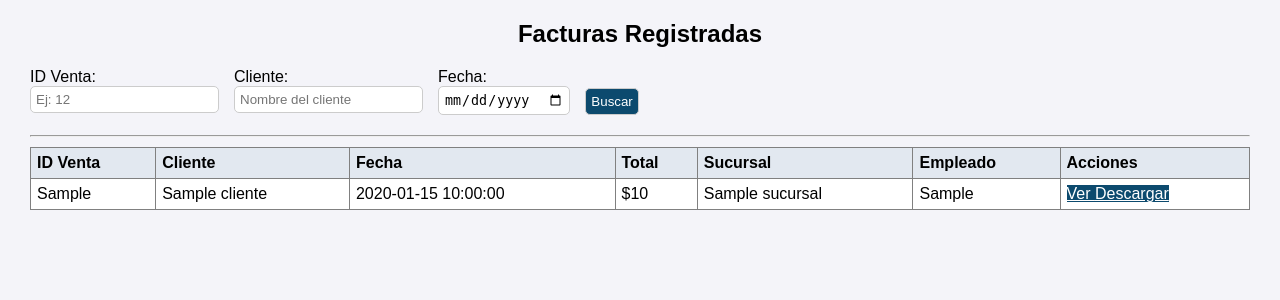
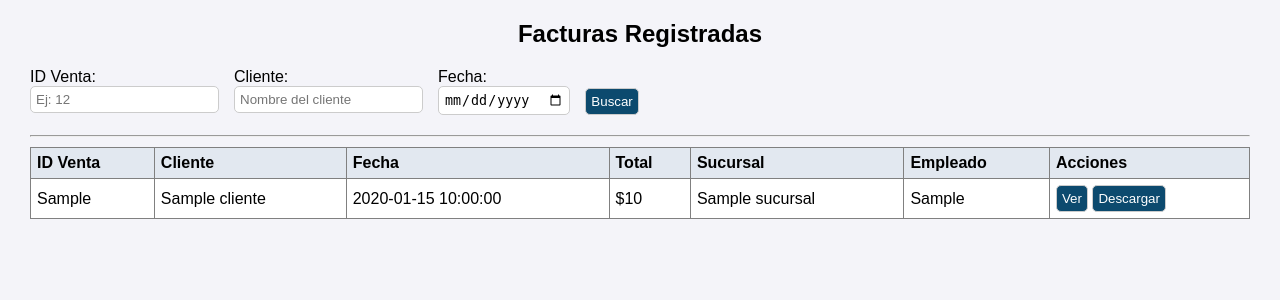
Before and after one commit to JuanSebastianTorres/SupermercadosApp, a Flask app: template templates/facturas.html in a window 1280 px wide. Shown: the part 130-430 px from the top of the page. Run offline with Flask 3, Linux system fonts and the light colour scheme; the template is opened without the code that fills it: most values are stand-ins (such as "Sample title", 1, 10 or a date in 2020); some libraries are stand-ins or nearby versions.

Commit message:
cambios facturas 7

```diff
--- a/templates/factura_detalle.html
+++ b/templates/factura_detalle.html
@@ -42,10 +42,10 @@
 </div>
 
 <div style="text-align:center; margin-top:20px;">
-  <a href="{{ url_for('facturas.descargar_factura', idVenta=factura.idVenta) }}"
+  <button href="{{ url_for('facturas.descargar_factura', idVenta=factura.idVenta) }}"
      class="btn btn-descargar">
      Descargar PDF
-  </a>
+  </button>
 </div>
 
 {% endblock %}
--- a/templates/facturas.html
+++ b/templates/facturas.html
@@ -67,13 +67,13 @@
       <td>{{ f.sucursal }}</td>
       <td>{{ f.creado_por }}</td>
       <td>
-        <a href="{{ url_for('facturas.ver_factura', idFactura=f._id) }}" class="btn btn-ver">
+        <button href="{{ url_for('facturas.ver_factura', idFactura=f._id) }}" class="btn btn-ver">
           Ver
-        </a>
-        <a href="{{ url_for('facturas.descargar_factura', idVenta=f.idVenta) }}"
+        </button>
+        <button href="{{ url_for('facturas.descargar_factura', idVenta=f.idVenta) }}"
            class="btn btn-descargar">
           Descargar
-        </a>
+        </button>
       </td>
     </tr>
     {% endfor %}
```
